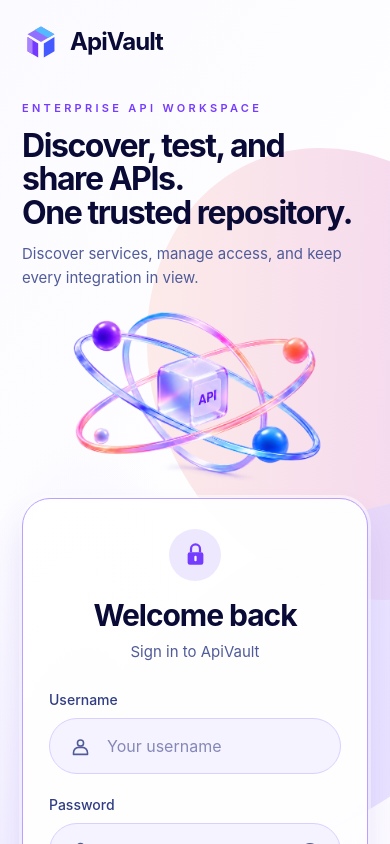
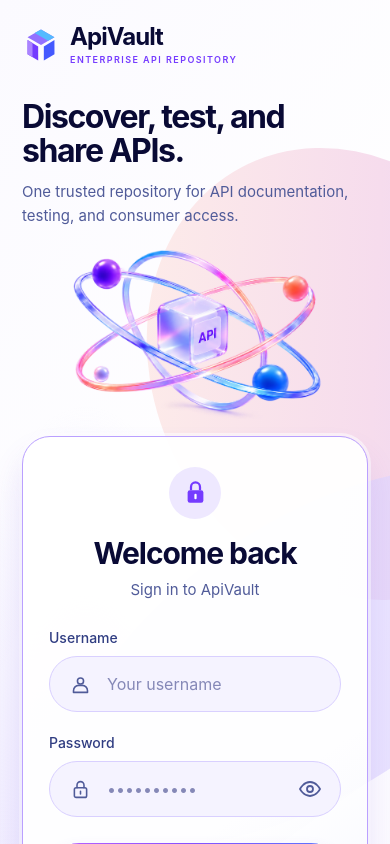
Before and after one commit to notun007/ApiVault.Web, an Angular app: page /login in a window 390 px wide. Shown: the top 844 px of the page. Built offline with nearby package versions, Linux system fonts and the light colour scheme.

Commit message:
polishing login page

```diff
--- a/src/app/features/auth/login.component.html
+++ b/src/app/features/auth/login.component.html
@@ -1,14 +1,13 @@
 <main class="auth-page">
   <header class="auth-brand">
     <svg class="auth-logo" viewBox="0 0 48 48" fill="none" aria-hidden="true"><path d="m24 2 19 11-19 11L5 13Z" fill="#9270ff"/><path d="m24 2 19 11-9 5-19-11Z" fill="#54baff"/><path d="m5 17 15 9v20L5 37Z" fill="#743bff"/><path d="m28 26 15-9v20l-15 9Z" fill="#4459ff"/><path d="m5 17 7 4v20l-7-4Z" fill="#aa83ff"/></svg>
-    <span>{{ runtime.config().applicationName }}</span>
+    <div class="auth-brand-copy"><span>{{ runtime.config().applicationName }}</span><p class="auth-eyebrow">Enterprise API Repository</p></div>
   </header>
 
   <section class="auth-story" aria-labelledby="auth-title">
     <div class="auth-copy">
-      <p class="auth-eyebrow">Enterprise API Workspace</p>
-      <h1 id="auth-title">Discover, test, and share APIs.<br>One trusted repository.</h1>
-      <p class="auth-description">Discover services, manage access, and keep every integration in view.</p>
+      <h1 id="auth-title">Discover, test, and share APIs.</h1>
+      <p class="auth-description">One trusted repository for API documentation, testing, and consumer access.</p>
     </div>
     <img class="auth-art" src="/images/apivault-login-orbits.png" alt="" fetchpriority="high" width="1672" height="941">
   </section>
--- a/src/app/features/auth/login.component.scss
+++ b/src/app/features/auth/login.component.scss
@@ -26,9 +26,10 @@
 }
 
 .auth-brand { position: absolute; top: clamp(24px, 4.2vh, 40px); left: 3.9vw; display: flex; align-items: center; gap: 12px; font-size: clamp(24px, 2vw, 34px); font-weight: 750; letter-spacing: -.04em; }
+.auth-brand-copy { display: grid; gap: 4px; line-height: 1.1; }
 .auth-logo { width: clamp(34px, 2.7vw, 46px); height: auto; }
 .auth-story { min-width: 0; align-self: stretch; display: flex; flex-direction: column; justify-content: center; padding-top: 0; }
-.auth-eyebrow { margin: 0 0 16px; color: var(--auth-accent); text-transform: uppercase; font-size: 13px; font-weight: 600; letter-spacing: .3em; }
+.auth-eyebrow { margin: 0; color: var(--auth-accent); text-transform: uppercase; font-size: 11px; font-weight: 600; line-height: 1.4; letter-spacing: .16em; }
 .auth-copy h1 { margin: 0 0 12px; font-size: clamp(40px, 4vw, 68px); line-height: 1.06; font-weight: 750; letter-spacing: -.045em; color: var(--auth-ink); }
 .auth-description { margin: 0; color: var(--auth-muted); font-size: clamp(15px, 1.3vw, 22px); line-height: 1.6; }
 .auth-art { display: block; width: 110%; max-width: none; height: min(43vh, 450px); margin: 2vh 0 -2vh -4%; object-fit: contain; }
@@ -77,7 +78,7 @@
   .auth-page { gap: 4vw; padding-right: 4vw; padding-left: 5vw; grid-template-columns: minmax(0, 1fr) 360px; }
   .auth-card { padding: 36px 28px 28px; }
   .auth-copy h1 { font-size: 44px; }
-  .auth-eyebrow { font-size: 11px; }
+  .auth-eyebrow { font-size: 10px; }
   .auth-description { font-size: 16px; }
 }
 @media (min-width: 761px) and (max-height: 900px) {
@@ -116,7 +117,7 @@
   .auth-page::after { width: 140vw; height: 70vw; top: 45%; right: -50vw; }
   .auth-brand { top: 24px; left: 24px; }
   .auth-story { align-self: auto; padding-top: 0; width: min(100%, 460px); }
-  .auth-eyebrow { margin-bottom: 12px; }
+  .auth-eyebrow { font-size: 9px; }
   .auth-copy h1 { font-size: clamp(32px, 7.5vw, 48px); }
   .auth-description { font-size: 15px; }
   .auth-art { width: 100%; max-width: 330px; height: auto; margin: 8px auto -14px; }
```
